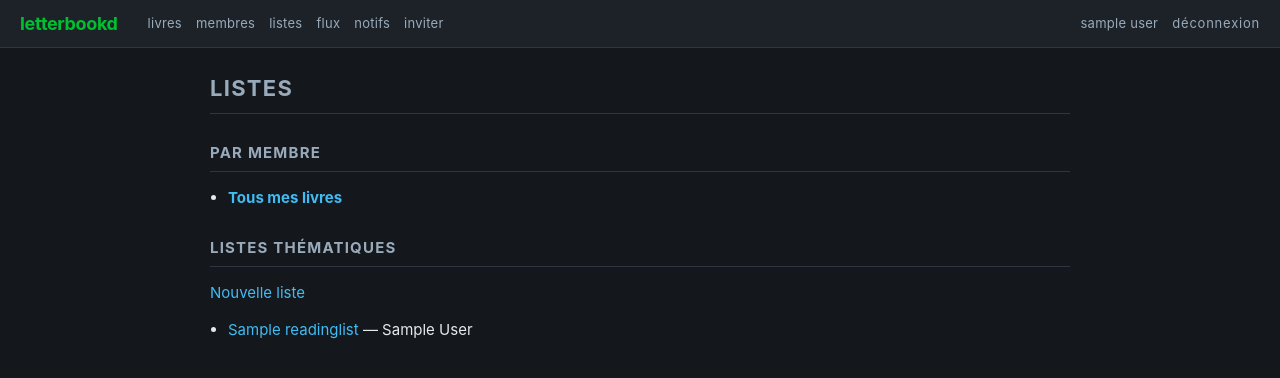
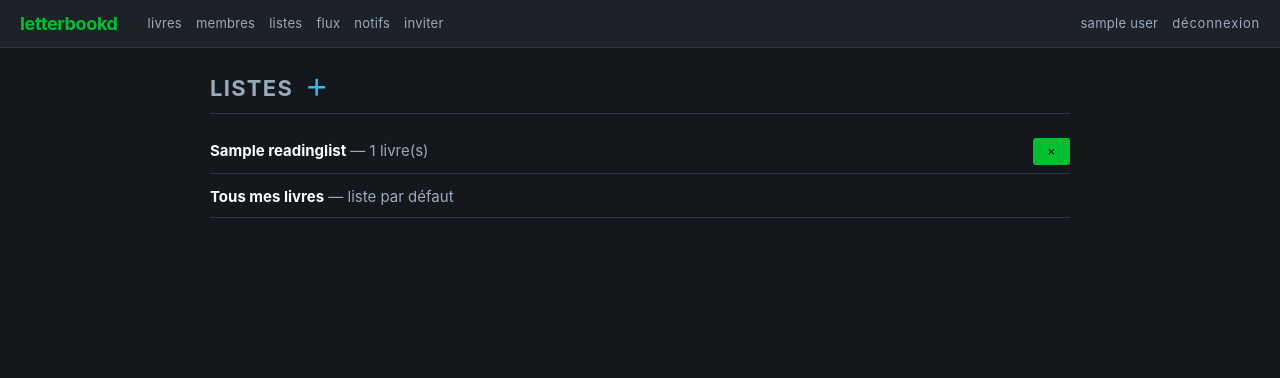
Before and after one commit to mc4spam-cell/letterbookd, a Django app: page /listes/ in a window 1280 px wide. Shown: the top 378 px of the page. Run offline with Django 5.2, Linux system fonts and the light colour scheme; a user stored in the database is signed in; tables that the repository leaves empty hold one stand-in row (values such as "Sample post").

Commit message:
Index des listes : titre + pictogramme ajouter, × pour supprimer, « Tous mes livres » en fin
- lists_index : affiche uniquement MES listes (plus de section « par membre »)
- Pictogramme ＋ à côté du titre pour créer une liste
- Chaque liste a un bouton × (icon-btn) pour la supprimer
- « Tous mes livres » apparaît en dernier (liste par défaut, pas de suppression)

Co-Authored-By: Claude Opus 4.7 <noreply@anthropic.com>

```diff
--- a/clubs/list_views.py
+++ b/clubs/list_views.py
@@ -1,4 +1,3 @@
-from django.contrib.auth import get_user_model
 from django.contrib.auth.decorators import login_required
 from django.http import Http404
 from django.shortcuts import get_object_or_404, redirect, render
@@ -11,13 +10,10 @@ from .visibility import visible_lists
 
 @login_required
 def lists_index(request):
-    lists = visible_lists(request.user).select_related("owner").order_by("-updated_at")
-    people = get_user_model().objects.order_by("display_name", "email")
-    return render(
-        request,
-        "clubs/lists_index.html",
-        {"lists": lists, "visible_people": people},
+    my_lists = (
+        ReadingList.objects.filter(owner=request.user).order_by("-updated_at")
     )
+    return render(request, "clubs/lists_index.html", {"lists": my_lists})
 
 
 @login_required
--- a/templates/clubs/lists_index.html
+++ b/templates/clubs/lists_index.html
@@ -2,30 +2,31 @@
 {% load i18n %}
 {% block title %}{% translate "Listes" %}{% endblock %}
 {% block content %}
-<h1>{% translate "Listes" %}</h1>
+<h1 style="display:flex;align-items:center;gap:12px">
+    {% translate "Listes" %}
+    <a href="{% url 'list_create' %}" class="icon-btn"
+       title="{% translate 'Créer une liste' %}" style="text-decoration:none">＋</a>
+</h1>
 
-<h2>{% translate "Par membre" %}</h2>
-<ul>
-    <li><strong><a href="{% url 'profile_readings' user_id=user.id %}">{% translate "Tous mes livres" %}</a></strong></li>
-    {% for u in visible_people %}
-        {% if u.id != user.id %}
-        <li><a href="{% url 'profile_readings' user_id=u.id %}">{% blocktranslate with name=u %}Tous les livres de {{ name }}{% endblocktranslate %}</a></li>
-        {% endif %}
-    {% endfor %}
-</ul>
-
-<h2>{% translate "Listes thématiques" %}</h2>
-<p><a href="{% url 'list_create' %}">{% translate "Nouvelle liste" %}</a></p>
-{% if lists %}
-<ul>
+<ul class="book-list">
     {% for l in lists %}
-    <li>
-        <a href="{% url 'list_detail' list_id=l.id %}">{{ l.name }}</a>
-        — {{ l.owner }}
+    <li class="book-row">
+        <div style="flex:1">
+            <a href="{% url 'list_detail' list_id=l.id %}"><strong>{{ l.name }}</strong></a>
+            <em> — {{ l.items.count }} {% translate "livre(s)" %}</em>
+        </div>
+        <form method="post" action="{% url 'list_delete' list_id=l.id %}"
+              onsubmit="return confirm('{% blocktranslate with n=l.name %}Supprimer la liste « {{ n }} » ?{% endblocktranslate %}');"
+              style="margin:0">{% csrf_token %}
+            <button type="submit" class="icon-btn" title="{% translate 'Supprimer la liste' %}">×</button>
+        </form>
     </li>
     {% endfor %}
+    <li class="book-row">
+        <div style="flex:1">
+            <a href="{% url 'profile_readings' user_id=user.id %}"><strong>{% translate "Tous mes livres" %}</strong></a>
+            <em> — {% translate "liste par défaut" %}</em>
+        </div>
+    </li>
 </ul>
-{% else %}
-    <p>{% translate "Aucune liste visible." %}</p>
-{% endif %}
 {% endblock %}
```
